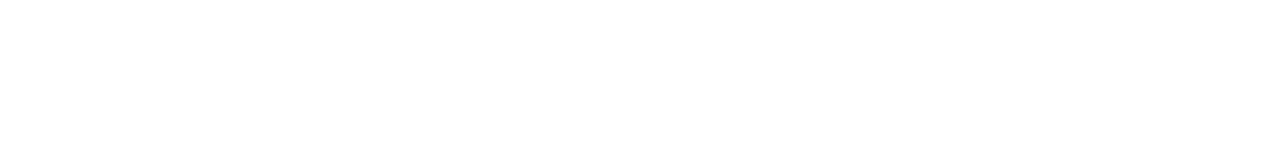
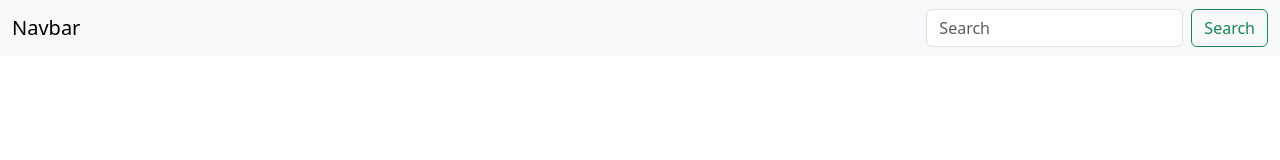
Before and after one commit to Fenix-Emanuel/proyecto_numero1, a plain HTML site: page index.html in a window 1280 px wide. Drawn offline with nearby package versions, Linux system fonts and the light colour scheme.

Commit message:
se agrego un navbar al index

```diff
--- a/index.html
+++ b/index.html
@@ -15,6 +15,24 @@
       crossorigin="anonymous"
     />
     <link rel="stylesheet" href="./css/styles.css" />
+    <header>
+      <nav class="navbar bg-body-tertiary">
+        <div class="container-fluid">
+          <a class="navbar-brand">Navbar</a>
+          <form class="d-flex" role="search">
+            <input
+              class="form-control me-2"
+              type="search"
+              placeholder="Search"
+              aria-label="Search"
+            />
+            <button class="btn btn-outline-success" type="submit">
+              Search
+            </button>
+          </form>
+        </div>
+      </nav>
+    </header>
   </head>
   <body>
     <script
```
